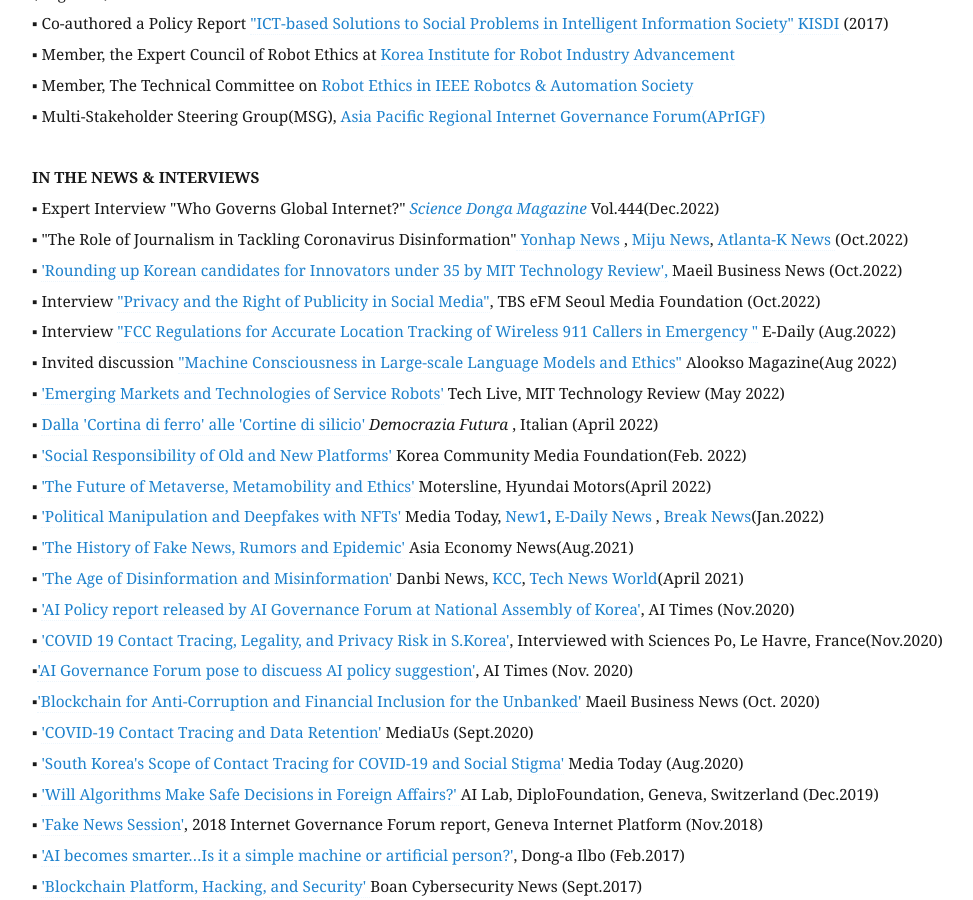
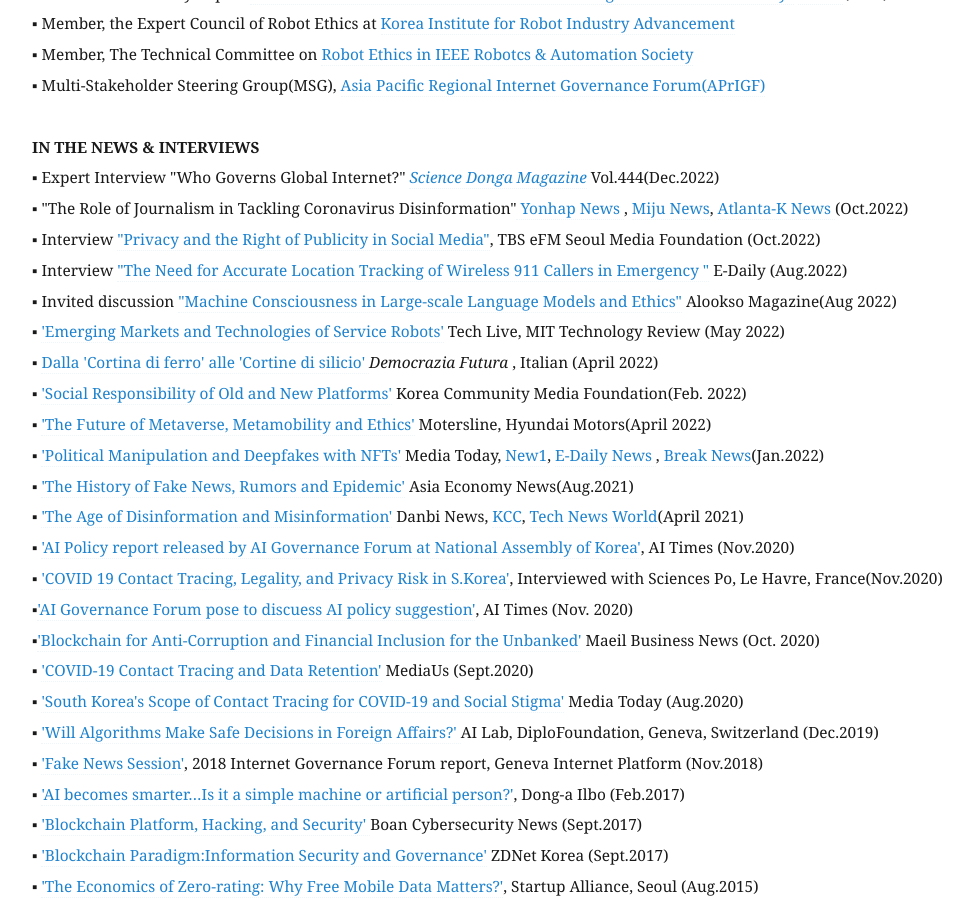
Before and after one commit to eunchangchoi/eunchangchoi.github.io, a Jekyll site: the page built from index.md, in a window 1280 px wide and 900 px high, scrolled down 6827 px. Shown: the whole window, without its empty margins (68-1041 px from the left). Built offline with Jekyll 4.4.1, drawn with Linux system fonts in a browser that asks for light colours; some of the changed text lies outside the part shown.

Commit message:
Update index.md

```diff
--- a/index.md
+++ b/index.md
@@ -116,7 +116,6 @@
 ▪ 'AI Ethics, Policies & Governance: A Global Overview' The Korea Society of Internet Ethics Conference (Nov.2018) <br>
 ▪ 'Artificial Intelligence Applications for Global Public Health' National Medical Center(NMC), Seoul, South Korea (Oct. 2018)<br>
 ▪ <a href="http://idr.jinbo.net/232"> 'Will You Trust Artificial Intelligence's Decision?'</a> AI Lecture Series, <a href="https://idr.jinbo.net/">Institution for Digital Human Rights</a>, Seoul. S.Korea (Dec.2017)<br>
-▪ <a href="https://blog.naver.com/gp3project/221112176044">'Can Blockchain Technology Help the Unbanked around the World?: Financial Inclusion'</a> Povertyinfo.org's blog (Oct.2017)<br>
 ▪'National Cyber Security in The Age of Internet of Things'<a href="http://www.snuiis.re.kr"> Institute of International Studies</a>, Seoul National University (Jan.2017)<br>
 ▪'Analysis on the Stanford AI 100 Report' <a href="http://www.snuiis.re.kr/sub2/2_2_6_2.php"> Technology & Society Forum</a>, Seoul National University (Nov. 2016) <br>
 ▪ <a href="https://opennet.or.kr/wp-content/uploads/2015/08/발표자료-Net-Neutrality-OTT-Zero-ratinghandout-2015812-.pdf">'Net Neuteality in the new ICT Ecosystem :Zero-rating'</a> OpenNet Korea, Seoul (2015) <br>
@@ -161,9 +160,8 @@
  <strong> IN THE NEWS & INTERVIEWS</strong> <br>
 ▪ Expert Interview "Who Governs Global Internet?" <a href="https://dl.dongascience.com/magazine/index/S#S202211SEL"> <i> Science Donga Magazine</i></a> Vol.444(Dec.2022)<br>
 ▪ "The Role of Journalism in Tackling Coronavirus Disinformation"<a href="https://www.yna.co.kr/view/AKR20221012124400371"> Yonhap News </a>, <a href="https://mijunews.com/2022/10/13/%ec%98%81%ec%83%81%ec%b5%9c%ec%9d%80%ec%b0%bd-%ea%b5%90%ec%88%98-%ea%b0%80%ec%a7%9c%eb%89%b4%ec%8a%a4%ec%9d%98-%ea%b3%a0%ea%b3%a0%ed%95%99%ed%8c%ac%eb%8d%b0%eb%af%b9-%ec%96%b8%eb%a1%a0%ec%9d%98/"> Miju News</a>, <a href="https://atlantak.com/%ec%84%b8%ea%b3%84%ed%95%9c%ec%9d%b8%ec%96%b8%eb%a1%a0%ec%9d%b8%ed%98%91-%ea%b5%ad%ec%a0%9c%ec%8b%ac%ed%8f%ac%ec%a7%80%ec%97%84-%ec%95%a0%ed%8b%80%eb%9e%9c%ed%83%80-k-%ec%82%ac%eb%a1%80/"> Atlanta-K News </a> (Oct.2022) <br>
-▪ <a href="https://www.mk.co.kr/news/it/10493518"> 'Rounding up Korean candidates for Innovators under 35 by MIT Technology Review',</a> Maeil Business News (Oct.2022)<br>
 ▪ Interview <a href="https://podcasts.apple.com/af/podcast/tbs-efm-this-morning/id1038822609"> "Privacy and the Right of Publicity in Social Media"</a>, TBS eFM Seoul Media Foundation (Oct.2022)<br>
-▪ Interview <a href="https://www.edaily.co.kr/news/read?newsId=03722806632430600&mediaCodeNo=257"> "FCC Regulations for Accurate Location Tracking of Wireless 911 Callers in Emergency "</a> E-Daily (Aug.2022)<br>
+▪ Interview <a href="https://www.edaily.co.kr/news/read?newsId=03722806632430600&mediaCodeNo=257"> "The Need for Accurate Location Tracking of Wireless 911 Callers in Emergency "</a> E-Daily (Aug.2022)<br>
 ▪ Invited discussion <a href="https://alook.so/posts/latO5RY"> "Machine Consciousness in Large-scale Language Models and Ethics"</a> Alookso Magazine(Aug 2022)<br>
 ▪ <a href="https://www.technologyreview.kr/special/event/202204](https://www.youtube.com/watch?v=eAewHoNQgiI&feature=emb_logo">'Emerging Markets and Technologies of Service Robots'</a> Tech Live, MIT Technology Review (May 2022)<br>
 ▪ <a href="https://www.key4biz.it/democrazia-futura-dalla-cortina-di-ferro-alle-cortine-di-silicio-sara-linternet-globale-la-principale-vittima-del-conflitto-russo-ucraino/398412/"> Dalla 'Cortina di ferro' alle 'Cortine di silicio' </a> <i> Democrazia Futura </i>, Italian (April 2022)<br>
```
